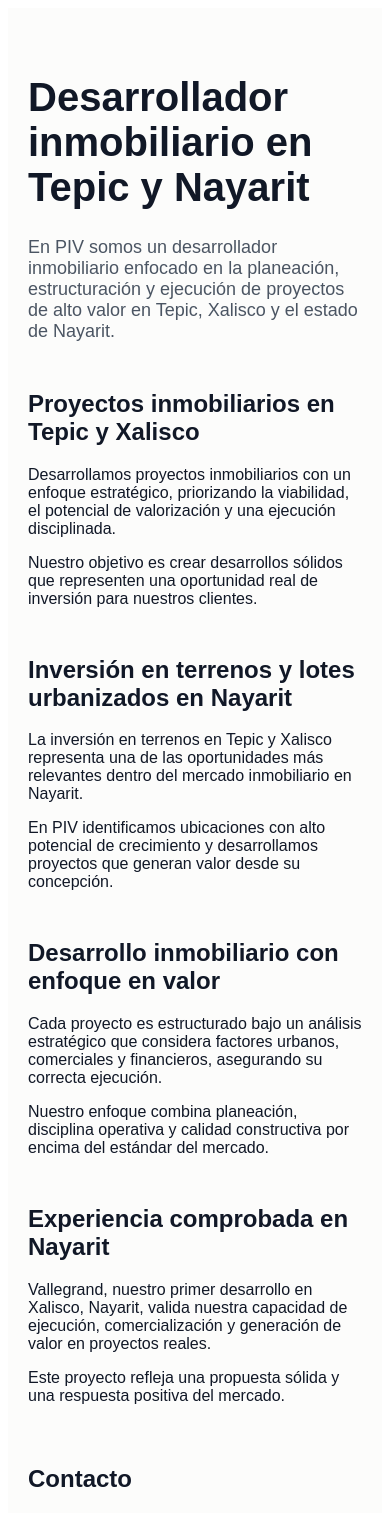
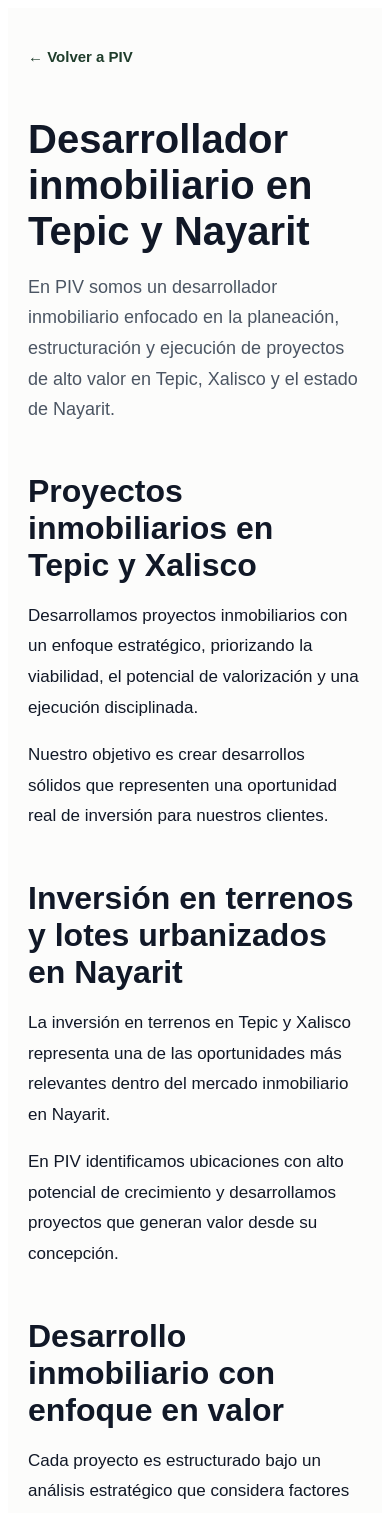
Before and after one commit to PIV1/PIV, a Next.js app: page /desarrollador-inmobiliario-tepic in a window 390 px wide. Shown: the top 1513 px of the page. Built offline with nearby package versions, Linux system fonts and the light colour scheme.

Commit message:
Update desarrollador-inmobiliario-tepic.js

```diff
--- a/pages/desarrollador-inmobiliario-tepic.js
+++ b/pages/desarrollador-inmobiliario-tepic.js
@@ -7,6 +7,26 @@
     maxWidth: "900px",
   };
 
+  const backLinkStyle = {
+    display: "inline-block",
+    marginBottom: "24px",
+    color: "#1f3d2b",
+    textDecoration: "none",
+    fontWeight: "600",
+    fontSize: "15px",
+  };
+
+  const buttonWhatsapp = {
+    display: "inline-block",
+    backgroundColor: "#25D366",
+    color: "#ffffff",
+    padding: "14px 22px",
+    borderRadius: "999px",
+    textDecoration: "none",
+    fontWeight: "600",
+    marginTop: "20px",
+  };
+
   return (
     <main
       style={{
@@ -14,97 +34,96 @@
         backgroundColor: "#fcfcfb",
         color: "#111827",
         padding: "40px 20px",
+        minHeight: "100vh",
       }}
     >
       <div style={{ maxWidth: "1000px", margin: "0 auto" }}>
-        <h1 style={{ fontSize: "40px" }}>
+        <a href="/" style={backLinkStyle}>
+          ← Volver a PIV
+        </a>
+
+        <h1 style={{ fontSize: "40px", lineHeight: "1.15", marginBottom: "18px" }}>
           Desarrollador inmobiliario en Tepic y Nayarit
         </h1>
 
-        <p style={{ fontSize: "18px", color: "#4b5563" }}>
+        <p style={{ fontSize: "18px", lineHeight: "1.7", color: "#4b5563", maxWidth: "900px" }}>
           En PIV somos un desarrollador inmobiliario enfocado en la planeación,
           estructuración y ejecución de proyectos de alto valor en Tepic,
           Xalisco y el estado de Nayarit.
         </p>
 
-        {/* SECCIÓN 1 */}
         <section style={sectionStyle}>
-          <h2>Proyectos inmobiliarios en Tepic y Xalisco</h2>
-          <p>
+          <h2 style={{ fontSize: "32px", marginBottom: "14px" }}>
+            Proyectos inmobiliarios en Tepic y Xalisco
+          </h2>
+          <p style={{ fontSize: "17px", lineHeight: "1.8" }}>
             Desarrollamos proyectos inmobiliarios con un enfoque estratégico,
             priorizando la viabilidad, el potencial de valorización y una
             ejecución disciplinada.
           </p>
 
-          <p>
+          <p style={{ fontSize: "17px", lineHeight: "1.8" }}>
             Nuestro objetivo es crear desarrollos sólidos que representen una
             oportunidad real de inversión para nuestros clientes.
           </p>
         </section>
 
-        {/* SECCIÓN 2 */}
         <section style={sectionStyle}>
-          <h2>Inversión en terrenos y lotes urbanizados en Nayarit</h2>
-          <p>
+          <h2 style={{ fontSize: "32px", marginBottom: "14px" }}>
+            Inversión en terrenos y lotes urbanizados en Nayarit
+          </h2>
+          <p style={{ fontSize: "17px", lineHeight: "1.8" }}>
             La inversión en terrenos en Tepic y Xalisco representa una de las
             oportunidades más relevantes dentro del mercado inmobiliario en
             Nayarit.
           </p>
 
-          <p>
+          <p style={{ fontSize: "17px", lineHeight: "1.8" }}>
             En PIV identificamos ubicaciones con alto potencial de crecimiento y
             desarrollamos proyectos que generan valor desde su concepción.
           </p>
         </section>
 
-        {/* SECCIÓN 3 */}
         <section style={sectionStyle}>
-          <h2>Desarrollo inmobiliario con enfoque en valor</h2>
-          <p>
+          <h2 style={{ fontSize: "32px", marginBottom: "14px" }}>
+            Desarrollo inmobiliario con enfoque en valor
+          </h2>
+          <p style={{ fontSize: "17px", lineHeight: "1.8" }}>
             Cada proyecto es estructurado bajo un análisis estratégico que
             considera factores urbanos, comerciales y financieros, asegurando su
             correcta ejecución.
           </p>
 
-          <p>
+          <p style={{ fontSize: "17px", lineHeight: "1.8" }}>
             Nuestro enfoque combina planeación, disciplina operativa y calidad
             constructiva por encima del estándar del mercado.
           </p>
         </section>
 
-        {/* SECCIÓN 4 */}
         <section style={sectionStyle}>
-          <h2>Experiencia comprobada en Nayarit</h2>
-          <p>
+          <h2 style={{ fontSize: "32px", marginBottom: "14px" }}>
+            Experiencia comprobada en Nayarit
+          </h2>
+          <p style={{ fontSize: "17px", lineHeight: "1.8" }}>
             Vallegrand, nuestro primer desarrollo en Xalisco, Nayarit, valida
             nuestra capacidad de ejecución, comercialización y generación de
             valor en proyectos reales.
           </p>
 
-          <p>
+          <p style={{ fontSize: "17px", lineHeight: "1.8" }}>
             Este proyecto refleja una propuesta sólida y una respuesta positiva
             del mercado.
           </p>
         </section>
 
-        {/* CTA */}
         <section style={{ marginTop: "60px" }}>
-          <h2>Contacto</h2>
+          <h2 style={{ fontSize: "32px", marginBottom: "14px" }}>Contacto</h2>
 
           <a
             href={whatsappLink}
             target="_blank"
             rel="noreferrer"
-            style={{
-              display: "inline-block",
-              backgroundColor: "#25D366",
-              color: "#fff",
-              padding: "14px 22px",
-              borderRadius: "999px",
-              textDecoration: "none",
-              fontWeight: "600",
-              marginTop: "20px",
-            }}
+            style={buttonWhatsapp}
           >
             Contactar por WhatsApp
           </a>
```
